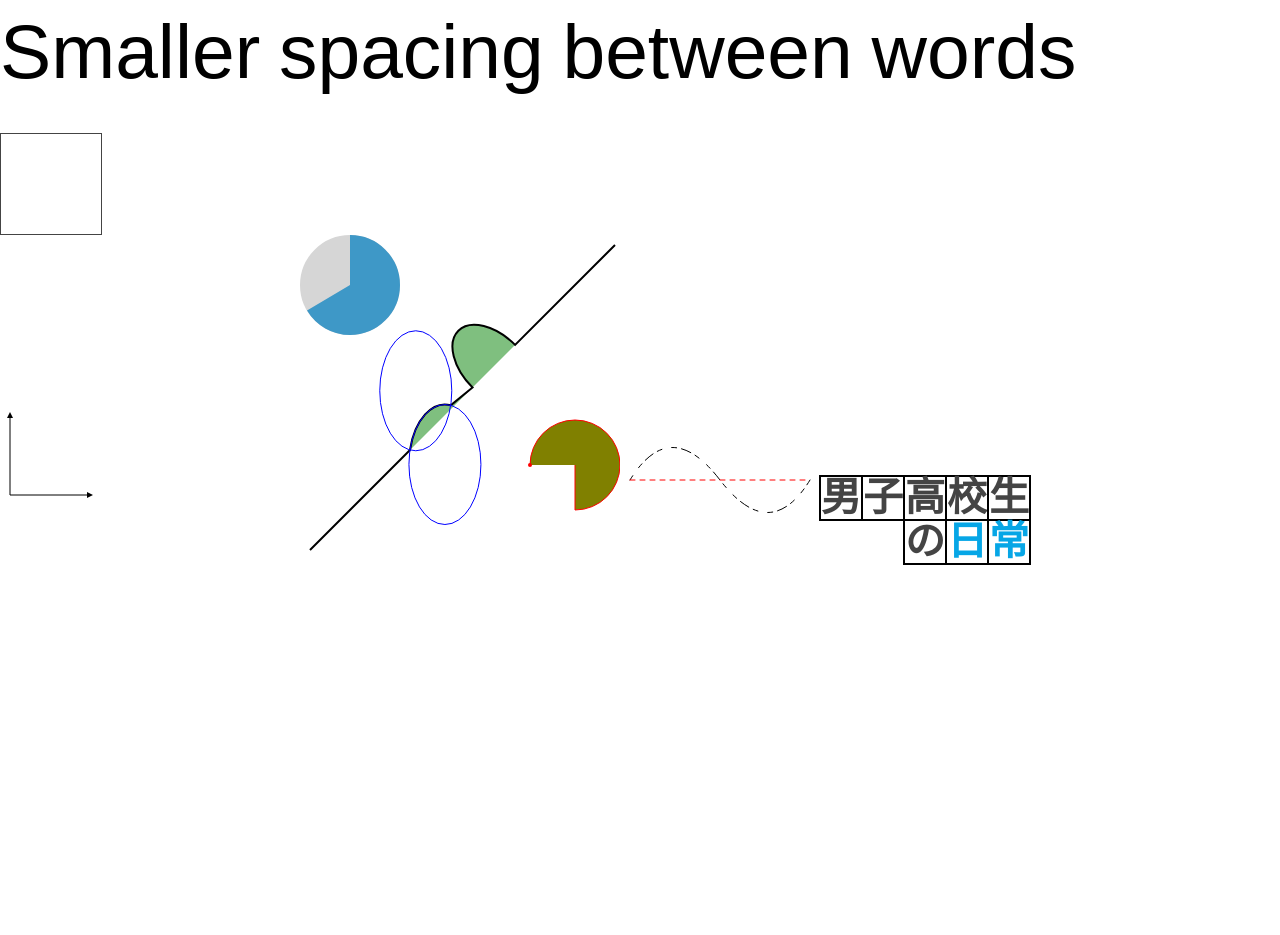
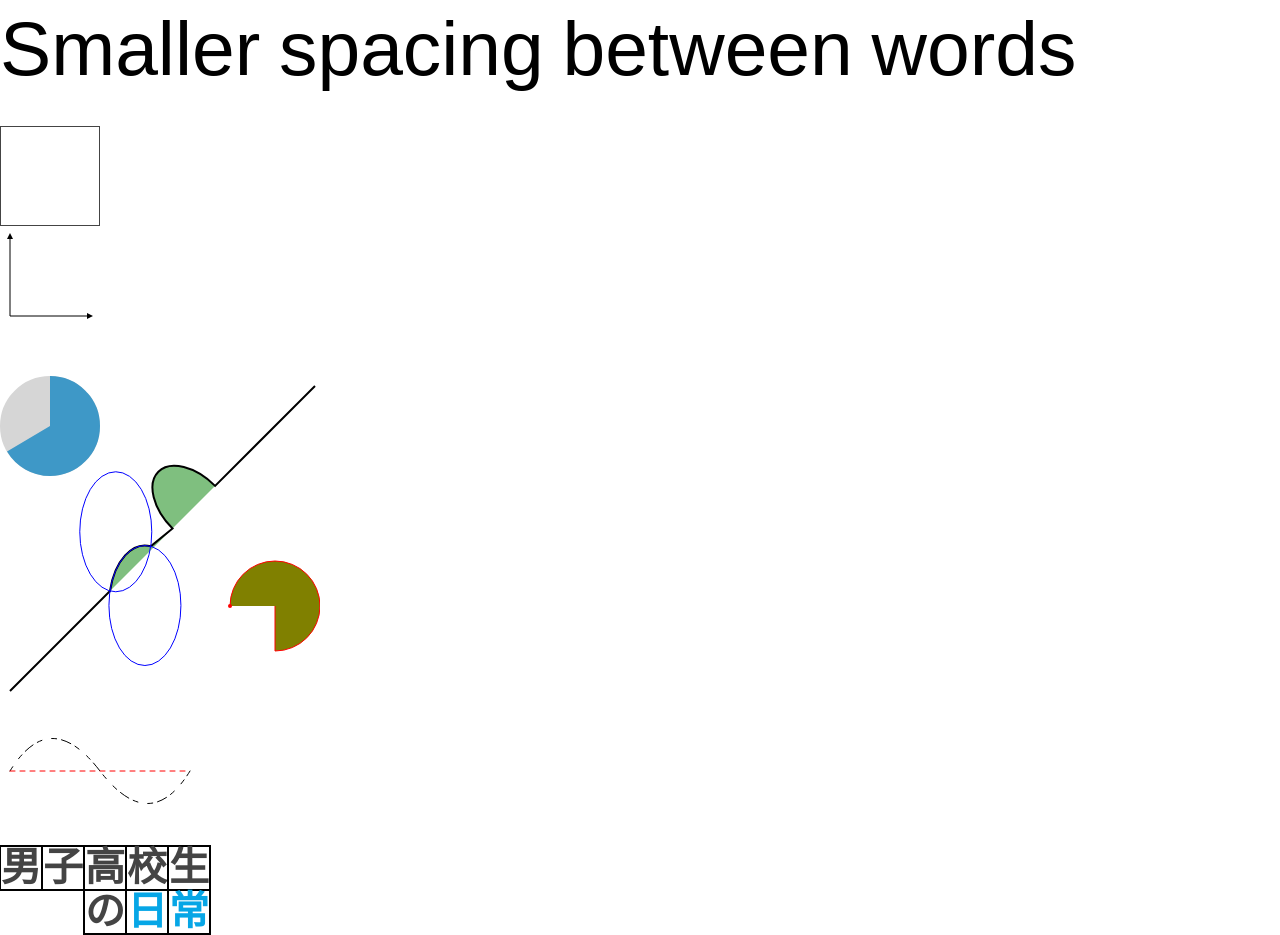
Before and after one commit to horahora/personal-website, a Next.js app: page /test in a window 1280 px wide. Shown: the part 1640-2575 px from the top of the page. Before the commit the page ends 2205 px from the top, so only its background shows below. Built offline with nearby package versions, Linux system fonts and the light colour scheme.

Commit message:
build: css migrate to tailwindcss

```diff
--- a/app/eyes/layout.tsx
+++ b/app/eyes/layout.tsx
@@ -1,8 +1,11 @@
-import type { Metadata } from "next";
+import type { Metadata, Viewport } from "next";
+
+export const viewport: Viewport = {
+  themeColor: "#000",
+};
 
 export const metadata: Metadata = {
   title: "eyes X eyes X eyes - Hora Hora",
-  themeColor: "#000",
 };
 
 export default function Layout({ children }: { children: React.ReactNode }) {
--- a/app/globals.css
+++ b/app/globals.css
@@ -1,4 +1,8 @@
-@import "normalize.css";
+/* @import "normalize.css"; */
+
+@tailwind base;
+@tailwind components;
+@tailwind utilities;
 
 :root {
   --color-accent: #0076d1;
@@ -68,10 +72,6 @@
   font-family: "PingFangSC", "Microsoft YaHei", "SimHei", sans-serif;
 } */
 
-p {
-  margin: 0 0 10px;
-}
-
 a {
   text-decoration: none;
   color: var(--color-link);
@@ -104,14 +104,3 @@
   outline-color: var(--color-accent);
   /* background: transparent; */
 }
-
-/* ul,
-ol {
-  list-style: none;
-  margin: 0;
-  padding: 0;
-} */
-
-textarea {
-  resize: vertical;
-}
--- a/app/kaleidoscope/page.module.css
+++ b/app/kaleidoscope/page.module.css
@@ -11,9 +11,7 @@
   place-content: center;
   overflow: hidden;
   background: black;
-  user-select: none;
   /* overscroll-behavior: none; */
-  position: relative;
 }
 
 .page::after {
--- a/app/kaleidoscope/page.tsx
+++ b/app/kaleidoscope/page.tsx
@@ -65,7 +65,7 @@
   // };
   return (
     <>
-      <div className={styles.page} ref={pageRef}>
+      <div className={"relative select-none " + styles.page} ref={pageRef}>
         <div className={styles.kaleidoscope}>
           {Array.from({ length: 19 }, (_, i) => (
             <div className={styles.container} key={i}>
--- a/app/page.tsx
+++ b/app/page.tsx
@@ -66,7 +66,12 @@
 export default function Home() {
   return (
     <>
-      <div className={styles.pageWrapper}>
+      <div
+        className={
+          "relative overflow-hidden select-none cursor-default bg-[hsl(0deg_0%_91%)] bg-top selection:text-[#062617] selection:bg-[rgb(145_242_194/40%)] " +
+          styles.pageWrapper
+        }
+      >
         <header className={styles.globalHeader}>
           <Link href="/">
             <h1>Hora Hora</h1>
--- a/app/utils.module.css
+++ b/app/utils.module.css
@@ -2,11 +2,6 @@
   display: block;
   max-width: 100%;
   height: auto;
-}
-
-.allowSelect {
-  cursor: auto;
-  user-select: text;
 }
 
 .disableHover {
--- a/components/about-me.tsx
+++ b/components/about-me.tsx
@@ -50,7 +50,7 @@
   return (
     <section className={styles.aboutMe}>
       <div className={styles.inner} ref={handRef}>
-        <div className={`${styles.content} ${utilStyles.allowSelect}`}>
+        <div className={`${styles.content} select-text cursor-auto`}>
           <picture>
             <source
               srcSet="/images/avatar-landscape.jpg, /images/avatar-landscape@2x.jpg 2x, /images/avatar-landscape@3x.jpg 3x"
--- /dev/null
+++ b/postcss.config.js
@@ -0,0 +1,7 @@
+module.exports = {
+  plugins: {
+    "tailwindcss/nesting": "postcss-nesting",
+    tailwindcss: {},
+    autoprefixer: {},
+  },
+};
--- /dev/null
+++ b/tailwind.config.ts
@@ -0,0 +1,19 @@
+import type { Config } from "tailwindcss";
+
+const config: Config = {
+  content: [
+    "./components/**/*.{js,ts,jsx,tsx,mdx}",
+    "./app/**/*.{js,ts,jsx,tsx,mdx}",
+  ],
+  theme: {
+    extend: {
+      backgroundImage: {
+        "gradient-radial": "radial-gradient(var(--tw-gradient-stops))",
+        "gradient-conic":
+          "conic-gradient(from 180deg at 50% 50%, var(--tw-gradient-stops))",
+      },
+    },
+  },
+  plugins: [],
+};
+export default config;
```
Also changed, not shown: app/page.module.css (+3 -7 lines), package.json (+18 -12 lines), 1 other file (tests, documents, lock files or other folders).
